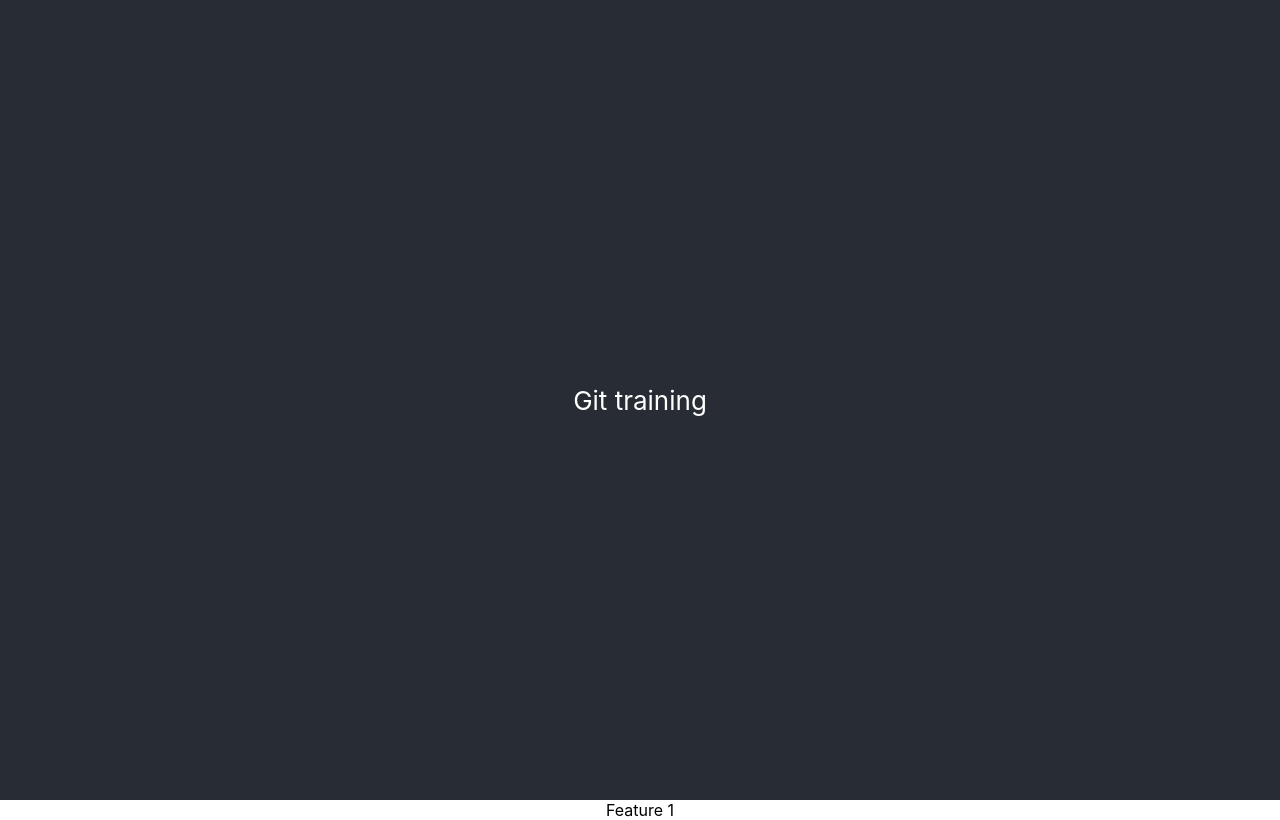
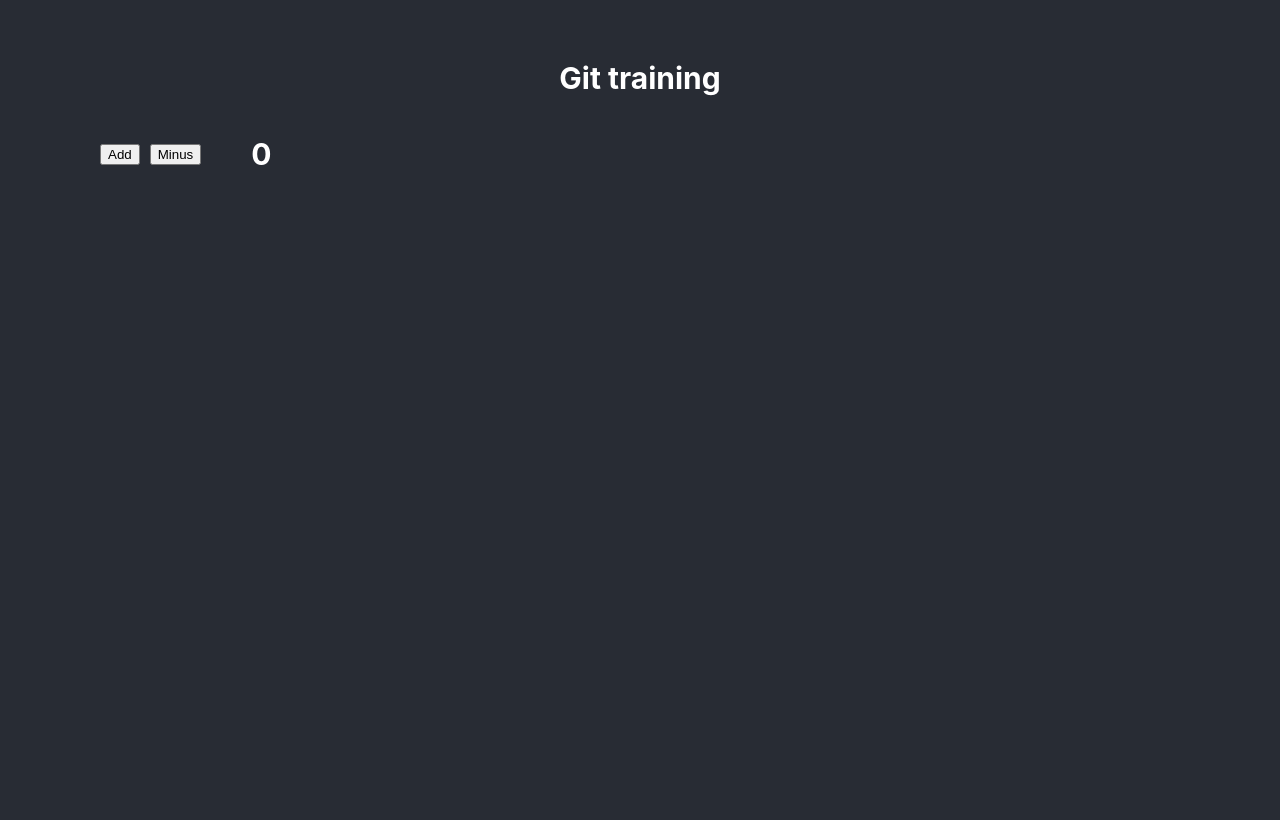
Before and after one commit to NadyaLenkovets/git_training, a React (Create React App) app: page / in a window 1280 px wide. Built offline with nearby package versions, Linux system fonts and the light colour scheme.

Commit message:
added counter-func

```diff
--- a/src/App.css
+++ b/src/App.css
@@ -1,5 +1,21 @@
 .App {
   text-align: center;
+}
+
+body {
+  background-color: #282c34;
+  color: #fff;
+}
+
+.header {
+  margin-top: 60px;
+  margin-bottom: 40px;
+  font-weight: 700;
+  font-size: 30px;
+}
+
+.buttons {
+  margin-right: 50px;
 }
 
 .App-logo {
@@ -32,6 +48,7 @@
   from {
     transform: rotate(0deg);
   }
+
   to {
     transform: rotate(360deg);
   }
--- a/src/App.js
+++ b/src/App.js
@@ -1,13 +1,14 @@
-import logo from './logo.svg';
 import './App.css';
+import { CounterFunc } from './components/Counter-func';
 
 function App() {
   return (
     <div className="App">
-      <header className="App-header">
+      <header className='header'>
         Git training
       </header>
-      <div>Feature 1</div>
+      <div><CounterFunc /></div>
+
     </div>
   );
 }
--- /dev/null
+++ b/src/components/Counter-func.jsx
@@ -0,0 +1,26 @@
+import React, { useState } from 'react';
+
+export const CounterFunc = () => {
+	const [counter, setCounter] = useState(0);
+
+	// const handleAdd = () => {
+	// 	setCounter(prev => prev + 1);
+	// };
+
+	// const handleMinus = () => {
+	// 	setCounter(prev => prev - 1);
+	// };
+
+	return (
+		<div style={{ display: 'flex', alignItems: 'center', marginLeft: '100px' }}>
+			<div className='buttons'>
+				<button
+					onClick={() => setCounter(counter + 1)}
+					style={{ marginRight: '10px' }}
+				>Add</button>
+				<button onClick={() => setCounter(counter - 1)}>Minus</button>
+			</div>
+			<div style={{ fontSize: '30px', fontWeight: '700' }}>{counter}</div>
+		</div>
+	);
+};
```
